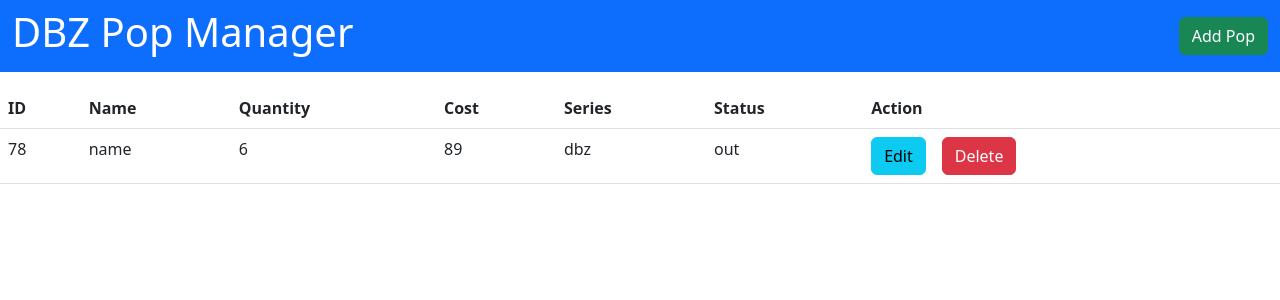
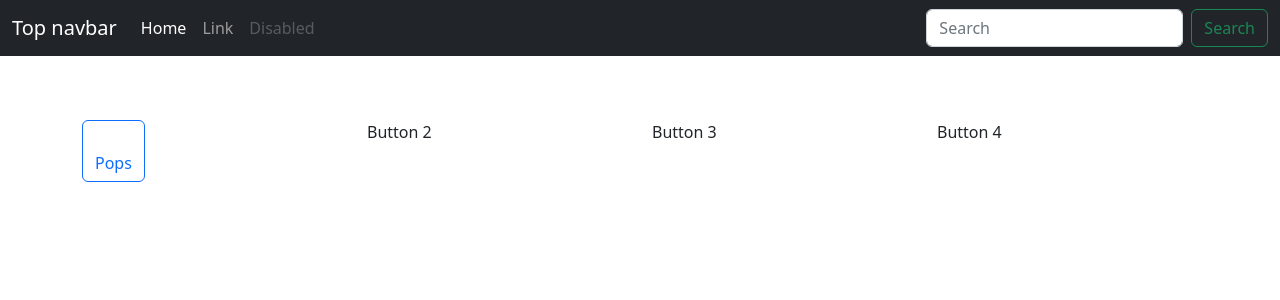
Before and after one commit to nriquelm/PopClient, an Angular app: page / in a window 1280 px wide. Shown: the top 300 px of the page. Built offline with nearby package versions, Linux system fonts and the light colour scheme.

Commit message:
backend connected to findAll, home component created with nav bar

```diff
--- a/src/app/app-routing.module.ts
+++ b/src/app/app-routing.module.ts
@@ -1,7 +1,11 @@
 import { NgModule } from '@angular/core';
 import { RouterModule, Routes } from '@angular/router';
+import { HomeComponent } from './home/home.component';
 
-const routes: Routes = [];
+const routes: Routes = [
+  {path: 'home', component: HomeComponent},
+  {path: '', component: HomeComponent}
+];
 
 @NgModule({
   imports: [RouterModule.forRoot(routes)],
--- a/src/app/app.component.html
+++ b/src/app/app.component.html
@@ -1,2 +1,28 @@
-<app-pop-dashboard></app-pop-dashboard>
+<!--<app-pop-dashboard></app-pop-dashboard>-->
+<nav class="navbar navbar-expand-md navbar-dark bg-dark mb-4">
+    <div class="container-fluid">
+      <a class="navbar-brand" href="#">Top navbar</a>
+      <button class="navbar-toggler" type="button" data-bs-toggle="collapse" data-bs-target="#navbarCollapse" aria-controls="navbarCollapse" aria-expanded="false" aria-label="Toggle navigation">
+        <span class="navbar-toggler-icon"></span>
+      </button>
+      <div class="collapse navbar-collapse" id="navbarCollapse">
+        <ul class="navbar-nav me-auto mb-2 mb-md-0">
+          <li class="nav-item">
+            <a class="nav-link active" aria-current="page" href="#">Home</a>
+          </li>
+          <li class="nav-item">
+            <a class="nav-link" href="#">Link</a>
+          </li>
+          <li class="nav-item">
+            <a class="nav-link disabled">Disabled</a>
+          </li>
+        </ul>
+        <form class="d-flex" role="search">
+          <input class="form-control me-2" type="search" placeholder="Search" aria-label="Search">
+          <button class="btn btn-outline-success" type="submit">Search</button>
+        </form>
+      </div>
+    </div>
+  </nav>
+
 <router-outlet></router-outlet>
--- a/src/app/app.module.ts
+++ b/src/app/app.module.ts
@@ -7,11 +7,13 @@
 import { PopDashboardComponent } from './pop-dashboard/pop-dashboard.component';
 import { HttpClientModule } from '@angular/common/http';
 import { NgbModule } from '@ng-bootstrap/ng-bootstrap';
+import { HomeComponent } from './home/home.component';
 
 @NgModule({
   declarations: [
     AppComponent,
-    PopDashboardComponent
+    PopDashboardComponent,
+    HomeComponent
   ],
   imports: [
     BrowserModule,
--- /dev/null
+++ b/src/app/home/home.component.html
@@ -0,0 +1,20 @@
+<div class="container">
+    <div class="row">
+        <div class="col-sm">
+            <a href="/pops" role="button" class="btn btn-outline-primary btn-lng btn-block text-center">
+                <span><i class="fa fa-users"></i></span>
+                <br>Pops
+            </a>
+        </div>
+        <div class="col-sm">
+            Button 2
+        </div>
+        <div class="col-sm">
+            Button 3
+        </div>
+        <div class="col-sm">
+            Button 4
+        </div>
+
+    </div>
+</div>
--- /dev/null
+++ b/src/app/home/home.component.ts
@@ -0,0 +1,15 @@
+import { Component, OnInit } from '@angular/core';
+
+@Component({
+  selector: 'app-home',
+  templateUrl: './home.component.html',
+  styleUrls: ['./home.component.css']
+})
+export class HomeComponent implements OnInit {
+
+  constructor() { }
+
+  ngOnInit(): void {
+  }
+
+}
--- a/src/app/pop-dashboard/pop-dashboard.component.html
+++ b/src/app/pop-dashboard/pop-dashboard.component.html
@@ -22,13 +22,13 @@
         </tr>
     </thead>
     <tbody>
-        <tr>
-            <td>78</td>
-            <td>name</td>
-            <td>6</td>
-            <td>89</td>
-            <td>dbz</td>
-            <td>out</td>
+        <tr *ngFor="let pop of pops">
+            <td>{{pop.id}}</td>
+            <td>{{pop.name}}</td>
+            <td>{{pop.quantity}}</td>
+            <td>{{pop.cost}}</td>
+            <td>{{pop.series}}</td>
+            <td>{{pop.status}}</td>
             <td>
                 <button class="btn btn-info">Edit</button>
                 <button class="btn btn-danger mx-3">Delete</button>
--- a/src/app/pop-dashboard/pop-dashboard.component.ts
+++ b/src/app/pop-dashboard/pop-dashboard.component.ts
@@ -3,7 +3,19 @@
 import { ModalDismissReasons, NgbModal } from '@ng-bootstrap/ng-bootstrap';
 import { NgForm } from '@angular/forms';
 import { Observable } from 'rxjs';
-import Pop from '../models/Pop';
+
+
+export class Pop {
+
+  public id!: number;
+  public name!: string;
+  public quantity!: number;
+  public cost!: number;
+  public series!: string;
+  public status!: string;
+  public !: string;
+
+}
 
 @Component({
   selector: 'app-pop-dashboard',
@@ -11,6 +23,8 @@
   styleUrls: ['./pop-dashboard.component.css']
 })
 export class PopDashboardComponent implements OnInit {
+
+  pops!: Pop[];
 
   closeResult!: string;
   constructor(
@@ -20,6 +34,14 @@
 
   ngOnInit(): void {
     this.findAll();
+  }
+
+  url = 'http://localhost:8080/pop-warehouse/pops/';
+  findAll(){
+    this.httpClient.get<any>(this.url).subscribe( response => {
+      console.log(response);
+      this.pops = response;
+    })
   }
 
   open(content: any){
@@ -40,8 +62,6 @@
     }
   }
 
-  url = 'http://localhost:8080/pops/';
-
   onSubmit(f: NgForm){
 
     this.httpClient.post(this.url, f.value).subscribe((result) => {
@@ -49,16 +69,16 @@
     });
     this.modalService.dismissAll();
   }
-
+/*
   findAll(): Observable<Pop[]>{
     return this.httpClient.get<Pop[]>(this.url);
   }
 
-/*
+
   save(pop: Pop): Observable<Pop>{
     return this.httpClient.post<Pop>(this.url, pop);
   }
-*/
+
 
   findById(id:number): Observable<any> {
     return this.httpClient.get(this.url + id);
@@ -80,5 +100,5 @@
   delete(id: number): Observable<any>{
     return this.httpClient.delete(this.url + id);
   }
-
+*/
 }
--- a/src/styles.css
+++ b/src/styles.css
@@ -1 +1,4 @@
 /* You can add global styles to this file, and also import other style files */
+.container{
+    margin-top:5%;
+}
```
Also changed, not shown: src/app/models/Pop.ts (deleted, +0 -12 lines), src/app/home/home.component.css (added), 1 other file (tests, documents, lock files or other folders).
